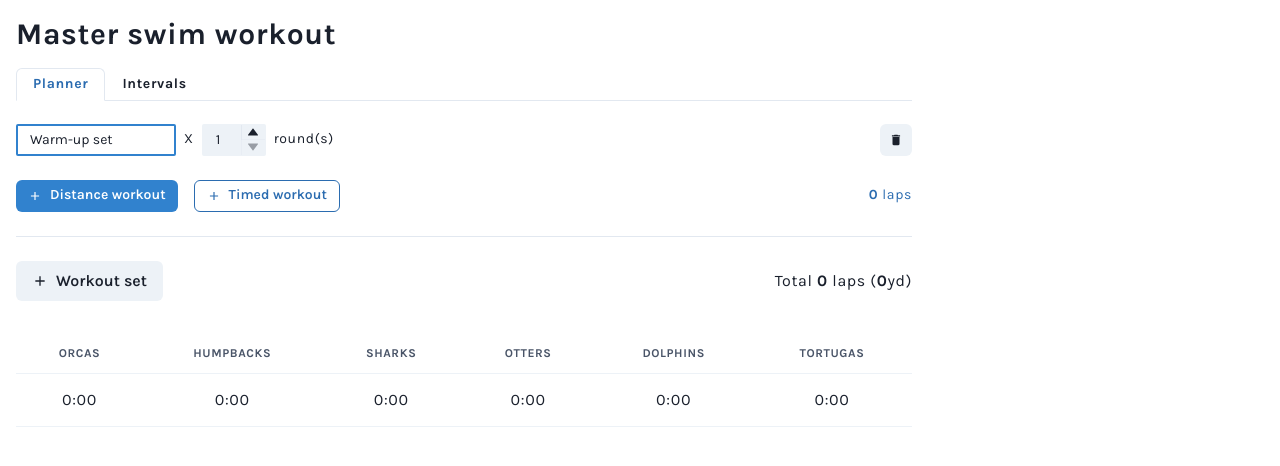
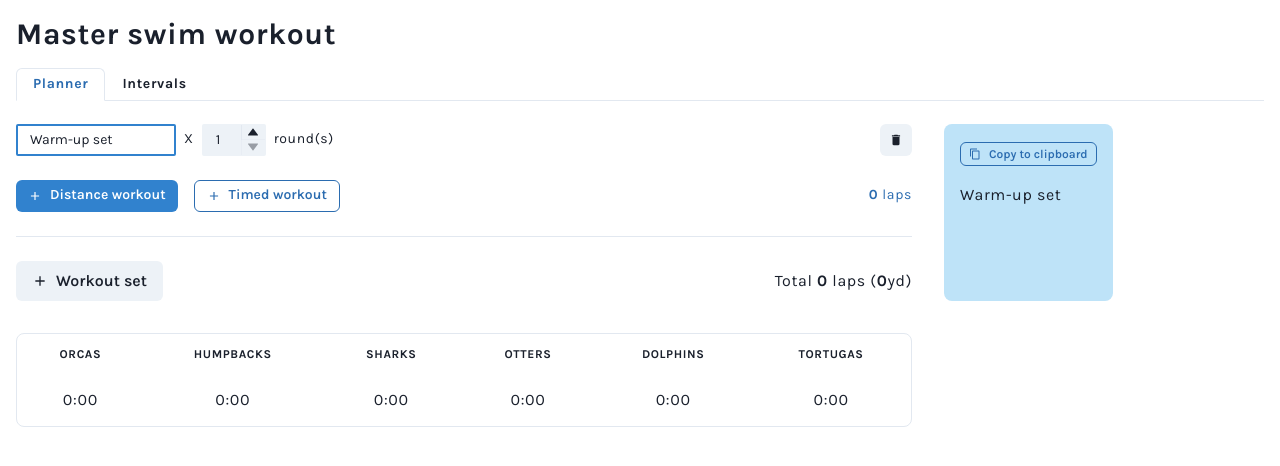
Before and after one commit to tanykim/master-swim-workout, a React (Create React App) app: page / in a window 1280 px wide. Shown: the top 466 px of the page. Built offline with nearby package versions, Linux system fonts and the light colour scheme.

Commit message:
Add printable text

```diff
--- a/src/App.tsx
+++ b/src/App.tsx
@@ -58,7 +58,7 @@ function App() {
         <Heading as="h1" mb={4} size="lg">
           Master swim workout
         </Heading>
-        <Tabs variant="enclosed" width="4xl" size="sm">
+        <Tabs variant="enclosed" size="sm">
           <TabList>
             <Tab as="h2">Planner</Tab>
             <Tab as="h2">Intervals</Tab>
@@ -67,7 +67,7 @@ function App() {
             <TabPanel pt={6} pb={4}>
               <Planner />
             </TabPanel>
-            <TabPanel>
+            <TabPanel width="4xl">
               <Intervals />
             </TabPanel>
           </TabPanels>
--- a/src/ElapsedTimeTable.tsx
+++ b/src/ElapsedTimeTable.tsx
@@ -19,18 +19,21 @@ interface Props {
 }
 
 export default function ElapsedTimeTable({ workoutGroups }: Props) {
-  const elapsedTimeByGroup = INTERVAL_BASE.map((base) => {
-    const allWorkouts = workoutGroups.flatMap(
-      (group: SingleWorkoutGroup) => group.workoutList
-    );
-    const elapsedTime = getTotalSecondsFromIntervalPerGroup(base, allWorkouts);
+  const elapsedTimeByLane = INTERVAL_BASE.map((base) => {
+    const allGroupsTime = workoutGroups
+      .map(
+        (group) =>
+          getTotalSecondsFromIntervalPerGroup(base, group.workoutList) *
+          group.rounds
+      )
+      .reduce((acc, curr) => acc + curr, 0);
     const groupBreaks = (workoutGroups.length - 1) * GROUP_BREAK_SEC;
-    return getHumanReadableFromSeconds(elapsedTime + groupBreaks);
+    return getHumanReadableFromSeconds(allGroupsTime + groupBreaks);
   });
 
   return (
-    <TableContainer mt={8}>
-      <Table>
+    <TableContainer mt={8} width="4xl" borderWidth="1px" borderRadius={8}>
+      <Table variant="stripe">
         <Thead>
           <Tr>
             {LANE_NAMES.map((lane, i) => (
@@ -42,7 +45,7 @@ export default function ElapsedTimeTable({ workoutGroups }: Props) {
         </Thead>
         <Tbody>
           <Tr>
-            {elapsedTimeByGroup.map((time, i) => (
+            {elapsedTimeByLane.map((time, i) => (
               <Td key={i} textAlign="center">
                 {time}
               </Td>
--- a/src/Planner.tsx
+++ b/src/Planner.tsx
@@ -1,4 +1,12 @@
-import { Box, Button, HStack, IconButton, Text } from "@chakra-ui/react";
+import {
+  Box,
+  Button,
+  Flex,
+  HStack,
+  IconButton,
+  Text,
+  Tooltip,
+} from "@chakra-ui/react";
 import { useState } from "react";
 import { MdAdd, MdDelete } from "react-icons/md";
 import WorkoutGroup from "./WorkoutGroup";
@@ -6,6 +14,7 @@ import { SingleWorkoutGroup, WorkoutList } from "./utils/types";
 import { getTotalLapsPerGroup } from "./utils/converter";
 import { BASE_DISTANCE, BASE_LENGTH, DISTANCE_UNIT } from "./utils/const";
 import ElapsedTimeTable from "./ElapsedTimeTable";
+import Printable from "./Printable";
 
 export default function Planner() {
   const [workoutGroups, setWorkoutGroups] = useState<SingleWorkoutGroup[]>([
@@ -48,12 +57,14 @@ export default function Planner() {
   };
 
   const totalLaps = workoutGroups.reduce((agg, curr) => {
-    agg += getTotalLapsPerGroup(curr.workoutList);
+    agg += getTotalLapsPerGroup(curr.workoutList) * curr.rounds;
     return agg;
   }, 0);
 
   return (
     <>
+      <Flex align="top" wrap="wrap" gap={8}>
+        <Box width="4xl">
           {workoutGroups.map((group, i) => (
             <Box
               key={i}
@@ -63,8 +74,9 @@ export default function Planner() {
               pb={6}
               position="relative"
             >
+              <Tooltip label="Delete this set" aria-label="delete set">
                 <IconButton
-            aria-label="Delete workout set"
+                  aria-label="Delete this set"
                   icon={<MdDelete />}
                   size="sm"
                   onClick={() => {
@@ -73,6 +85,7 @@ export default function Planner() {
                   position="absolute"
                   right="0%"
                 />
+              </Tooltip>
               <WorkoutGroup
                 index={i}
                 {...group}
@@ -98,6 +111,9 @@ export default function Planner() {
               {DISTANCE_UNIT})
             </Text>
           </HStack>
+        </Box>
+        <Printable workoutGroups={workoutGroups} />
+      </Flex>
       <ElapsedTimeTable workoutGroups={workoutGroups} />
     </>
   );
--- /dev/null
+++ b/src/Printable.tsx
@@ -0,0 +1,99 @@
+import { Box, UnorderedList, ListItem, Text, Button } from "@chakra-ui/react";
+import {
+  SingleDistanceWorkout,
+  SingleTimedWorkout,
+  SingleWorkoutGroup,
+} from "./utils/types";
+import WorkoutIntervals from "./WorkoutIntervals";
+import { MdContentCopy } from "react-icons/md";
+
+export default function Printable({
+  workoutGroups,
+}: {
+  workoutGroups: SingleWorkoutGroup[];
+}) {
+  return (
+    <Box backgroundColor="blue.100" borderRadius={8} p={4}>
+      <Button
+        colorScheme="blue"
+        variant="outline"
+        size="xs"
+        leftIcon={<MdContentCopy />}
+        onClick={() =>
+          navigator.clipboard.writeText(
+            document.getElementById("output")?.textContent ?? ""
+          )
+        }
+      >
+        Copy to clipboard
+      </Button>
+      <Box mt={4} id="output">
+        {workoutGroups.map((group, i) => {
+          const { name, rounds, workoutList } = group;
+          return (
+            <Box key={i} mt={i > 0 ? 4 : 0}>
+              <Text>
+                {name}
+                {rounds > 1 ? ` x ${rounds} rounds` : ""}
+              </Text>
+              <UnorderedList>
+                {workoutList.map((workout, j) => {
+                  const { description } = workout;
+                  if (Object.keys(workout).includes("repeats")) {
+                    const {
+                      repeats,
+                      length,
+                      rest,
+                      intervalOffset,
+                      restSeconds,
+                      alt,
+                    } = workout as SingleDistanceWorkout;
+                    const isAltRest =
+                      alt?.restSeconds != null && alt?.restSeconds > 0;
+
+                    return (
+                      <ListItem key={j}>
+                        {repeats > 1
+                          ? `${repeats}${
+                              alt != null && alt.repeats !== repeats
+                                ? `(${alt.repeats})`
+                                : ""
+                            } x `
+                          : ""}
+                        {length}
+                        {alt != null && alt.length !== length
+                          ? `(${alt.length})`
+                          : ""}
+                        L{` `}
+                        {description || "Swim"}
+                        {` `}
+                        {rest === "interval" && (
+                          <WorkoutIntervals
+                            repeats={repeats}
+                            length={length}
+                            intervalOffset={intervalOffset ?? 0}
+                            hideSlowLanes={isAltRest}
+                          />
+                        )}
+                        {isAltRest && <> ({alt.restSeconds}s rest)</>}
+                        {rest === "seconds" && <>+{restSeconds}s</>}
+                        {rest === "3rd_person" ? "3rd person in" : ""}
+                      </ListItem>
+                    );
+                  } else {
+                    const { duration } = workout as SingleTimedWorkout;
+                    return (
+                      <ListItem key={j}>
+                        {duration} min {description || "Swim"}
+                      </ListItem>
+                    );
+                  }
+                })}
+              </UnorderedList>
+            </Box>
+          );
+        })}
+      </Box>
+    </Box>
+  );
+}
--- /dev/null
+++ b/src/WorkoutIntervals.tsx
@@ -0,0 +1,31 @@
+import { INTERVAL_BASE } from "./utils/const";
+import { getTimeFromInterval } from "./utils/converter";
+
+interface Props {
+  repeats: number;
+  length: number;
+  intervalOffset: number;
+  hideSlowLanes?: boolean;
+}
+
+export default function WorkoutIntervals({
+  repeats = 1,
+  length = 3,
+  intervalOffset,
+  hideSlowLanes = false,
+}: Props) {
+  const intervalBase = hideSlowLanes
+    ? INTERVAL_BASE.filter((base) => base < 120)
+    : INTERVAL_BASE;
+
+  return (
+    <span>
+      {intervalBase.map((base, i) => (
+        <span key={i}>
+          {i > 0 && " / "}
+          {getTimeFromInterval(base, length, "ceiling", intervalOffset)}
+        </span>
+      ))}
+    </span>
+  );
+}
--- a/src/utils/converter.ts
+++ b/src/utils/converter.ts
@@ -8,10 +8,13 @@ import {
 } from "./types";
 
 export function getHumanReadableFromSeconds(seconds: number): string {
-  const min = Math.floor(seconds / 60);
+  const hour = Math.floor(seconds / 3600);
+  const min = Math.floor((seconds - hour * 60 * 60) / 60);
   const sec = seconds % 60;
 
-  return `${min}:${sec < 10 ? `0${sec}` : sec}`;
+  return `${hour > 0 ? `${hour}:` : ""}${
+    hour > 0 && min < 10 ? "0" : ""
+  }${min}:${sec < 10 ? `0${sec}` : sec}`;
 }
 
 export function getTotalSecondsFromInterval(
@@ -57,12 +60,17 @@ export function getTotalSecondsFromIntervalPerDistanceWorkout(
   base: number,
   workout: SingleDistanceWorkout
 ) {
-  const { repeats, length, intervalOffset, restSeconds } = workout;
+  const { repeats, alt, length, intervalOffset, restSeconds } = workout;
+
+  // Check slow lane alternative;
+  const totalLen =
+    base >= 120 && alt != null ? alt.repeats * alt.length : repeats * length;
   return getTotalSecondsFromInterval(
     base,
-    repeats * length,
+    totalLen,
     "ceiling",
-    repeats * (restSeconds ?? intervalOffset ?? REPEAT_BREAK_SEC)
+    repeats *
+      (alt?.restSeconds ?? restSeconds ?? intervalOffset ?? REPEAT_BREAK_SEC)
   );
 }
 
--- a/src/utils/types.ts
+++ b/src/utils/types.ts
@@ -10,7 +10,7 @@ export interface SingleDistanceWorkout extends SingleWorkout {
   rest: TimingType | null;
   intervalOffset?: number;
   restSeconds?: number;
-  alt?: SingleDistanceWorkout;
+  alt?: SingleDistanceWorkout | null;
 }
 
 export interface SingleTimedWorkout extends SingleWorkout {
```
Also changed, not shown: src/DistanceWorkout.tsx (+19 -9 lines), src/WorkoutGroup.tsx (+15 -9 lines). Lines whose indentation alone changed are shown as unchanged.
